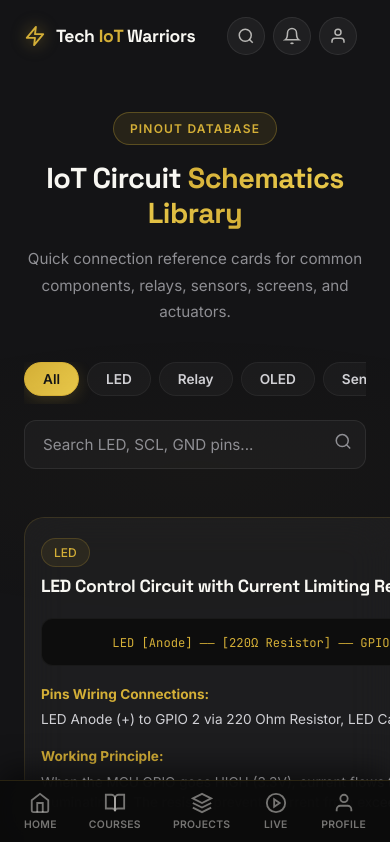
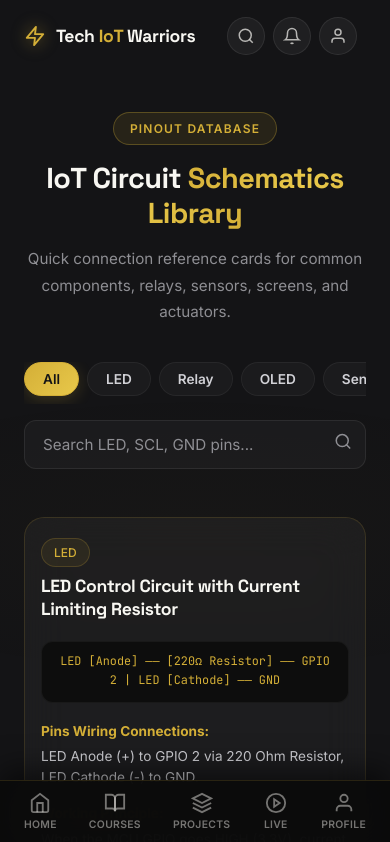
Before and after one commit to Nikhil0-1/TechIotwarriors, a Next.js app: page /circuit-library in a window 390 px wide. Shown: the top 842 px of the page. Built offline with nearby package versions, Linux system fonts and the light colour scheme.

Commit message:
style: enable pre-wrap and word-break for circuit diagrams on mobile screens

```diff
--- a/src/app/circuit-library/CircuitLibrary.module.css
+++ b/src/app/circuit-library/CircuitLibrary.module.css
@@ -218,6 +218,10 @@
     margin-bottom: 18px;
   }
   .diagram code {
-    font-size: 0.76rem;
+    font-size: 0.74rem;
+    white-space: pre-wrap;
+    word-break: break-word;
+    text-align: center;
+    display: inline-block;
   }
 }
```
